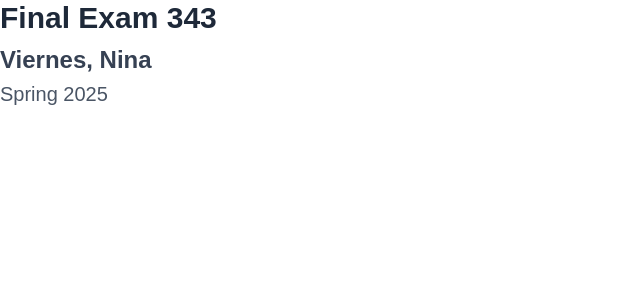
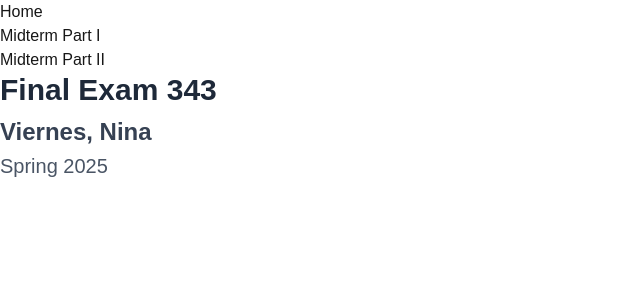
Before and after one commit to NinaViernes/final343, a Next.js app: page / in a window 1280 px wide. Shown: the top 300 px of the page, without its empty margins (0-640 px from the left). Built offline with nearby package versions, Linux system fonts and the light colour scheme.

Commit message:
added menubar

```diff
--- /dev/null
+++ b/src/app/components/Menubar.jsx
@@ -0,0 +1,11 @@
+export default function Menubar() {
+    return (
+      <>
+      <ul>
+        <li>Home</li>
+        <li>Midterm Part I</li>
+        <li>Midterm Part II</li>
+      </ul>
+      </>
+    )
+  }
--- a/src/app/layout.jsx
+++ b/src/app/layout.jsx
@@ -1,5 +1,6 @@
 import { Geist, Geist_Mono } from "next/font/google";
 import "./globals.css";
+import Menubar from "./components/Menubar";
 
 const geistSans = Geist({
   variable: "--font-geist-sans",
@@ -21,6 +22,7 @@
       <body
         className={`${geistSans.variable} ${geistMono.variable} antialiased`}
       >
+        <Menubar />
         {children}
       </body>
     </html>
```
